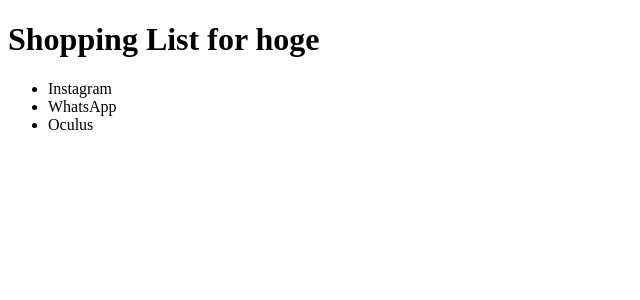
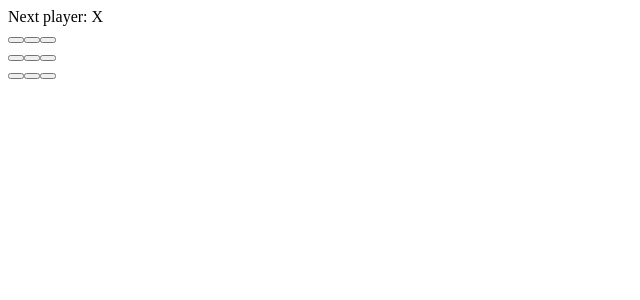
Before and after one commit to gmidorii/sample, a React app in the folder react-tutorial/: page / in a window 1280 px wide. Shown: the top 300 px of the page, without its empty margins (0-640 px from the left). Built offline with nearby package versions, Linux system fonts and the light colour scheme.

Commit message:
Update Board Component

```diff
--- a/react-tutorial/index.html
+++ b/react-tutorial/index.html
@@ -5,7 +5,7 @@
   <title>React Tutorial</title>
 </head>
 <body>
-  <div id="entry"></div>
+  <div id="root"/>
 
   <script src="./node_modules/react/umd/react.development.js"></script>
   <script src="./node_modules/react-dom/umd/react-dom.development.js"></script>
--- a/react-tutorial/src/components/Board.tsx
+++ b/react-tutorial/src/components/Board.tsx
@@ -3,16 +3,22 @@
 export interface BoardProps {
 }
 export interface BoardState {
-  squares: number[]
+  squares: string[]
 }
 
 
-class Board extends React.Component<BoardProps, BoardState> {
+export class Board extends React.Component<BoardProps, BoardState> {
   constructor(props: BoardProps) {
     super(props)
     this.state = {
-      squares: new Array<number>(9),
+      squares: new Array<string>(9),
     }
+  }
+
+  handleClick(i: number) {
+    const squares = this.state.squares.slice()
+    squares[i] = 'X'
+    this.setState({squares: squares})
   }
 
   renderSquare(i: number) {
@@ -51,25 +57,15 @@
 }
 
 export interface SquareProps {
-  value: number
+  value: string
+  onClick(): void
 }
 
-export interface SquareState {
-  value: string
-}
-
-class Square extends React.Component<SquareProps, SquareState> {
-  constructor(props: SquareProps) {
-    super(props)
-    this.state = {
-      value: null,
-    }
-  }
-
+export class Square extends React.Component<SquareProps, {}> {
   render() {
     return (
-      <button className="square" onClick={() => this.setState({value: 'X'})}>
-        {this.state.value}
+      <button className="square" onClick={() => this.props.onClick()}>
+        {this.props.value}
       </button>
     )
   }
--- a/react-tutorial/src/index.tsx
+++ b/react-tutorial/src/index.tsx
@@ -1,8 +1,8 @@
 import * as React from 'react'
 import * as ReactDOM from 'react-dom'
-import { ShopList } from './components/ShopList';
+import { Board } from './components/Board';
 
 ReactDOM.render(
-  <ShopList name='hoge'/>,
-  document.getElementById('entry')
+  <Board/>,
+  document.getElementById('root')
 )
```
